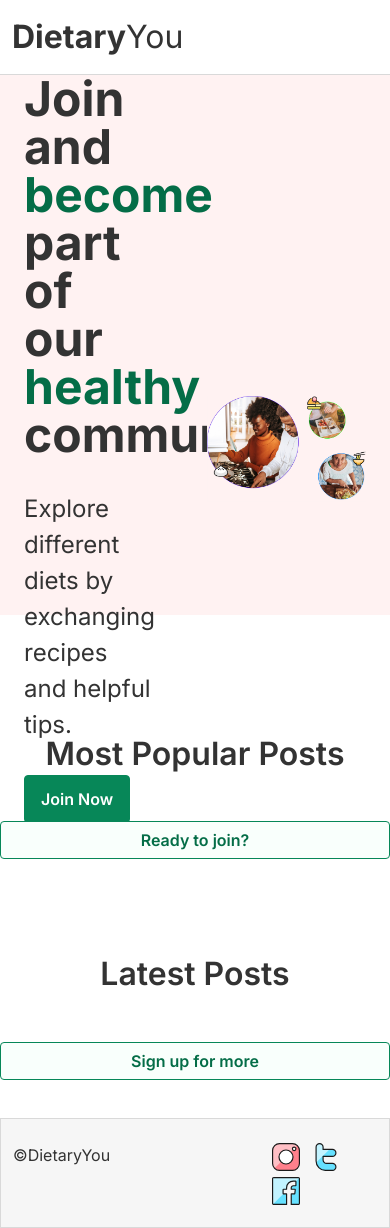
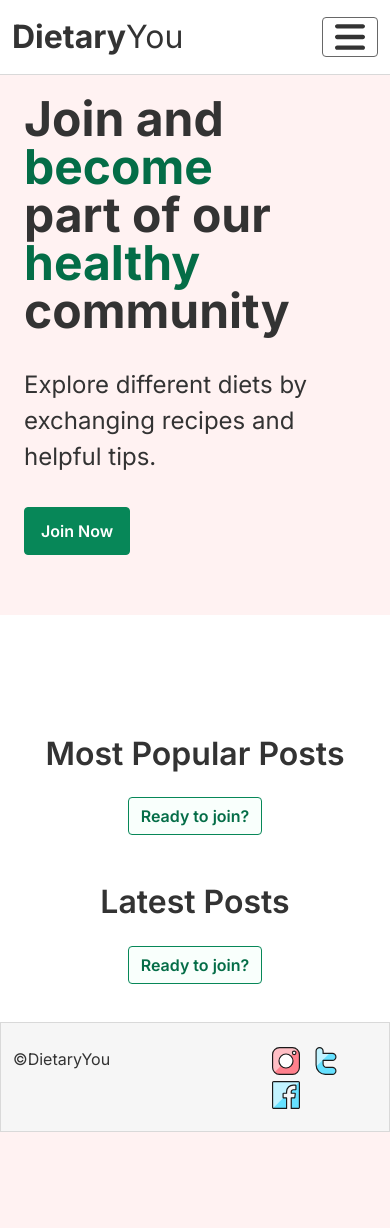
Before and after one commit to dev-timm/DietaryYou, a Django app: page / in a window 390 px wide. After the commit the page ends 1132 px from the top, so only its background shows below. Run offline with Django 3.2, Linux system fonts and the light colour scheme; data that the repository does not hold is empty.

Commit message:
improve responsiveness of homepage and nav on mobile and table

```diff
--- a/static/css/style.css
+++ b/static/css/style.css
@@ -218,6 +218,10 @@ input[type="email"]:focus,
     width: 40px;
     border-radius: 40px;
     border: 1px solid #046d47;
+}
+
+.navbar-toggler {
+    border-color: #676767;
 }
 
 /* NAV */
--- a/templates/base.html
+++ b/templates/base.html
@@ -27,7 +27,9 @@
             <a class="navbar-brand logo" href="{% url 'home' %}">Dietary<span>You</span></a>
             <button class="navbar-toggler" type="button" data-bs-toggle="collapse" data-bs-target="#navbarTogglerDemo02"
                 aria-controls="navbarTogglerDemo02" aria-expanded="false" aria-label="Toggle navigation">
-                <span class="navbar-toggler-icon"></span>
+                <span class="navbar-toggler-icon">
+                    <img src="{% static 'images/icons/icon-menu.svg' %}" alt="">
+                </span>
             </button>
             <div class="collapse navbar-collapse" id="navbarTogglerDemo02">
                 <ul class="navbar-nav ms-auto mb-2 mb-lg-0">
@@ -66,7 +68,7 @@
                             </svg>
                         </a>
                     </li>
-                    <li class="nav-item nav-item-space">
+                    <li class="nav-item nav-item-space align-self-center">
                         <a class="nav-link active" aria-current="page" href="{% url 'user_account' %}">
                             {% if "placeholder" in user.userprofile.profile_image.url %}
                             <img src="{% static 'images/icons/placeholder-settings.svg' %}" class="nav-profile-image" alt="Placeholder for user profile image">
--- a/templates/index.html
+++ b/templates/index.html
@@ -8,17 +8,17 @@
 <div class="container-fluid hero-bg">
     <div class="container">
         <div class="row hero">
-            <div class="col-5 align-self-center">
+            <div class="col-xs-12 col-md-5 align-self-center">
                 <h1 class="hero-headline">Join and <span>become</span> <br> part of our <br> <span>healthy</span>
                     community
                 </h1>
                 <p class="subline">Explore different diets by exchanging recipes and helpful tips.</p>
                 <a href="{% url 'account_signup' %}" class="btn btn-primary">Join Now</a>
             </div>
-            <div class="col-1">
+            <div class="d--none d-md-block col-md-1 col-sm-0">
 
             </div>
-            <div class="col-6 align-self-center">
+            <div class="d-none d-md-block col-md-6 align-self-center">
                 <img src="{% static 'images/hero-image.jpg' %}" class="hero-img" alt="Hero image">
             </div>
         </div>
@@ -65,7 +65,9 @@
             </div>
         </div>
         {% endfor %}
-        <a href="{% url 'account_signup' %}" class="btn btn-outline-primary d-block mx-auto mb-5">Ready to join?</a>
+    </div>
+    <div class="d-flex justify-content-center">
+        <a href="{% url 'account_signup' %}" class="btn btn-outline-primary">Ready to join?</a>
     </div>
 
     <!-- LATEST POST SECTION -->
@@ -106,7 +108,9 @@
             </div>
         </div>
         {% endfor %}
-        <a href="{% url 'account_signup' %}" class="btn btn-outline-primary d-block mx-auto mb-5">Sign up for more</a>
+    </div>
+    <div class="d-flex justify-content-center">
+        <a href="{% url 'account_signup' %}" class="btn btn-outline-primary d-block mx-auto mb-5">Ready to join?</a>
     </div>
 </div>
 {%endblock%}
```
Also changed, not shown: static/images/icons/icon-menu.svg (added).
